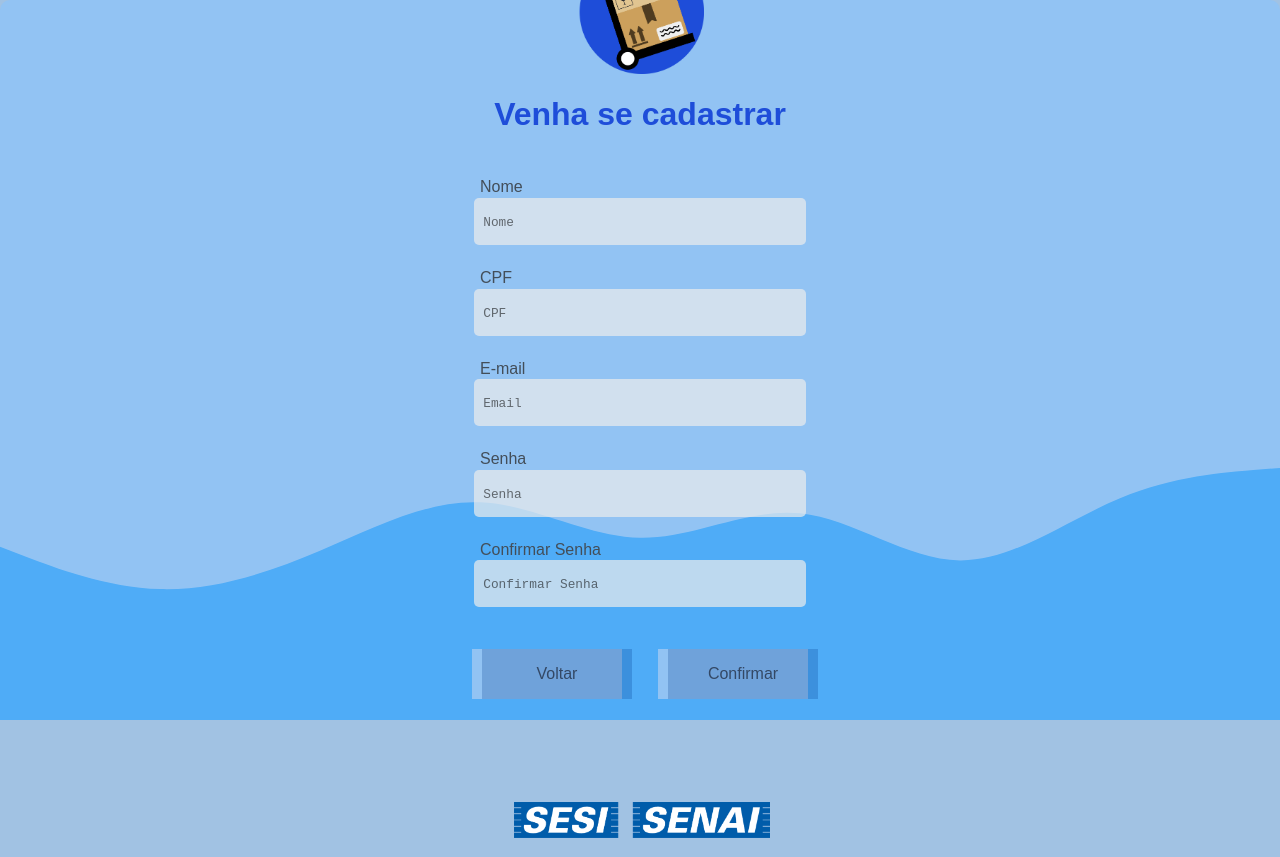
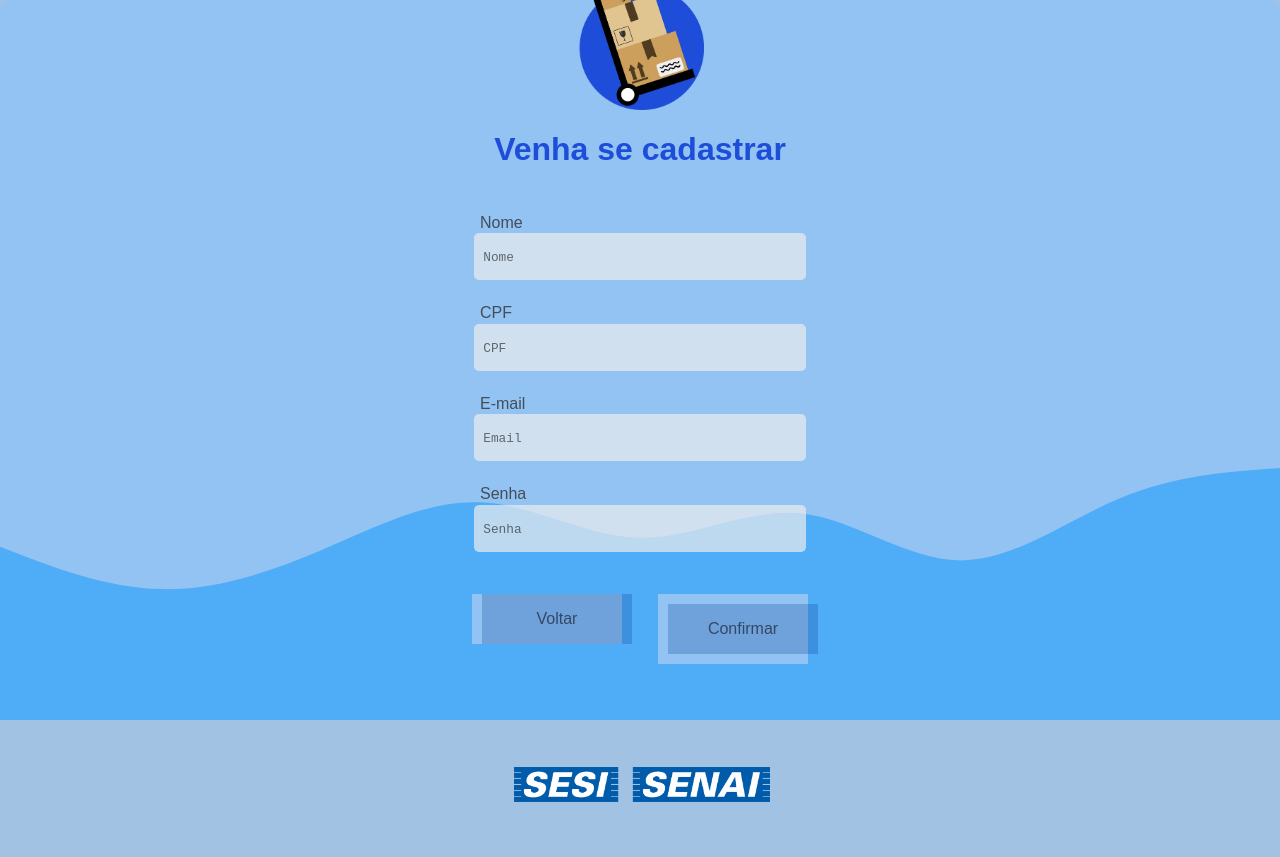
Before and after one commit to Senai-SC-CTAI/SA_2023_3B_SesiSenai_Storage, a React (Vite) app in the folder web-novo/: page /register in a window 1280 px wide. After the commit the page ends 821 px from the top, so only its background shows below. Built offline with nearby package versions, Linux system fonts and the light colour scheme.

Commit message:
criando o sistema de cadastro de usuario

```diff
--- a/web-novo/src/screens/Register/index.jsx
+++ b/web-novo/src/screens/Register/index.jsx
@@ -1,60 +1,140 @@
-import './styles.css'
-import Logo from "../../assets/Group 10.png";
-import { NavLink } from 'react-router-dom'
-import { Footer } from "../../components/Footer";
-// import { WaveSvg } from "../../components/WaveSvg";
+import React, { useState } from 'react';
+import axios from 'axios';
+import './styles.css';
+import Logo from '../../assets/Group 10.png';
+import { NavLink } from 'react-router-dom';
+import { Footer } from '../../components/Footer';
 
 export function Register() {
+  const [formData, setFormData] = useState({
+    nome_users: '',
+    cpf_users: '',
+    email_users: '',
+    password_users: '',
+    id_users: null,
+  });
+
+  const [successMessage, setSuccessMessage] = useState('');
+  const [errorMessage, setErrorMessage] = useState('');
+  const [validationMessage, setValidationMessage] = useState('');
+
+  const handleInputChange = (e) => {
+    const { name, value } = e.target;
+    setFormData({ ...formData, [name]: value });
+  };
+
+  const handleRegister = async () => {
+    try {
+      // Validar se todos os campos estão preenchidos
+      if (
+        !formData.nome_users ||
+        !formData.cpf_users ||
+        !formData.email_users ||
+        !formData.password_users
+      ) {
+        setValidationMessage('Por favor, preencha todos os campos.');
+        setSuccessMessage('');
+        setErrorMessage('');
+        return;
+      }
+
+      const { id_users, ...dataWithoutId } = formData;
+
+      const response = await axios.post('http://localhost:8090/Users', dataWithoutId);
+      console.log('Resposta do servidor:', response);
+
+      if (response.status === 200) {
+        setSuccessMessage('Cadastro realizado com sucesso!');
+        setErrorMessage('');
+        setValidationMessage('');
+        setFormData({
+          nome_users: '',
+          cpf_users: '',
+          email_users: '',
+          password_users: '',
+          id_users: null,
+        });
+      } else {
+        setErrorMessage(`Erro ao cadastrar usuário: ${response.data.message}`);
+        setSuccessMessage('');
+        setValidationMessage('');
+      }
+    } catch (error) {
+      console.error('Erro ao cadastrar usuário:', error);
+      setErrorMessage('Erro ao cadastrar usuário. Por favor, tente novamente mais tarde.');
+      setSuccessMessage('');
+      setValidationMessage('');
+    }
+  };
+
   return (
     <>
-            <div className="mainContainer" >
-                <img src={Logo} className='mainLogo' />
+      <div className="mainContainer">
+        <img src={Logo} className="mainLogo" />
         <h1> Venha se cadastrar</h1>
-                {/* <form> */}
         <div className="container-index register">
-                    {/* <div className="flex"> */}
           <span>Nome</span>
-                        <input type="text" placeholder="Nome" className='regInput' />
+          <input
+            type="text"
+            placeholder="Nome"
+            className="regInput"
+            name="nome_users"
+            value={formData.nome_users}
+            onChange={handleInputChange}
+          />
           <span>CPF</span>
-                        <input type="text" placeholder="CPF" className='regInput' />
-                    {/* </div>
-                    <div className="flex"> */}
+          <input
+            type="text"
+            placeholder="CPF"
+            className="regInput"
+            name="cpf_users"
+            value={formData.cpf_users}
+            onChange={handleInputChange}
+          />
           <span>E-mail</span>
-                    <input type="email" placeholder="Email" className='regInput' />
+          <input
+            type="email"
+            placeholder="Email"
+            className="regInput"
+            name="email_users"
+            value={formData.email_users}
+            onChange={handleInputChange}
+          />
           <span>Senha</span>
-                    <input type="password" placeholder="Senha" className='regInput' />
-                    <span>Confirmar Senha</span>
-                    <input type="password" placeholder="Confirmar Senha" className='regInput' />
-                    {/* </div> */}
-                    <div className="button-container" >
+          <input
+            type="password"
+            placeholder="Senha"
+            className="regInput"
+            name="password_users"
+            value={formData.password_users}
+            onChange={handleInputChange}
+          />
 
-                        <NavLink to="/"
-                        // className="button"
-                        >
+          <div className="button-container">
+            <NavLink to="/">
               <div className="box-1">
                 <div className="btn btn-one">
                   <span>Voltar</span>
                 </div>
               </div>
             </NavLink>
-                        <NavLink to="/"
-                        // className="button"
-                        >
-                            <div className="box-1">
+
+            <div className="box-1" onClick={handleRegister}>
               <div className="btn btn-one">
                 <span>Confirmar</span>
               </div>
             </div>
-                        </NavLink>
+          </div>
 
+          <div className='Mensagens'>
+            {validationMessage && <p className="error-message">{validationMessage}</p>}
+            {successMessage && <p className="success-message">{successMessage}</p>}
+            {errorMessage && <p className="error-message">{errorMessage}</p>}
           </div>
-                </div >
+        </div>
         <br />
         <Footer />
-                {/* <WaveSvg /> */}
-            </div >
-
-
+      </div>
     </>
-    )
+  );
 }
```
Lines whose indentation alone changed are shown as unchanged.
